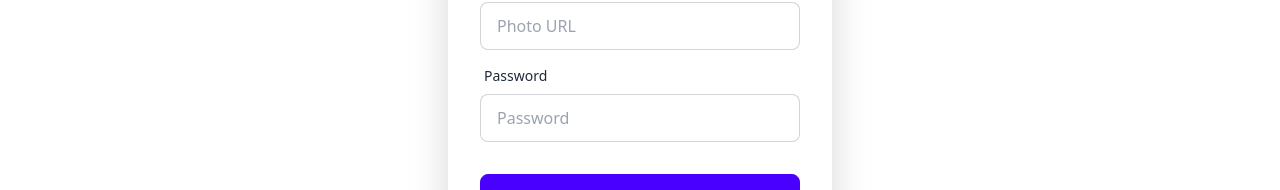
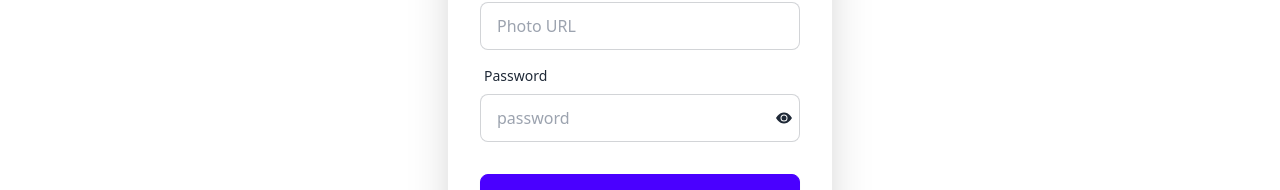
Before and after one commit to ahmed-jobayer/commercial-real-estate9, a React (Vite) app: page /register in a window 1280 px wide. Shown: the part 498-688 px from the top of the page. Built offline with nearby package versions, Linux system fonts and the light colour scheme; no server answers.

Commit message:
password toggle functionality added

```diff
--- a/src/pages/Register/Register.jsx
+++ b/src/pages/Register/Register.jsx
@@ -4,11 +4,13 @@ import Footer from "../../shared/Footer/Footer";
 import { Link } from "react-router-dom";
 import { useContext, useState } from "react";
 import { AuthContext } from "../../providers/AuthProviders";
+import { BsFillEyeFill, BsFillEyeSlashFill } from "react-icons/bs";
 
 const Register = () => {
 
   // const [registerSuccess, setRegisterSuccess] = useState()
   // const [registerError, setRegisterError] = useState()
+  const [togglePass, setTogglePass] = useState(false)
 
 
   const {createUser} = useContext (AuthContext);
@@ -109,13 +111,22 @@ const Register = () => {
                 <label className="label">
                   <span className="label-text">Password</span>
                 </label>
-                <input
-                  type="password"
-                  name="password"
-                  placeholder="Password"
-                  className="input input-bordered"
-                  required
-                />
+                <div className="relative">
+           <input
+              type={ togglePass? "text" : "password"}
+              name="password"
+              placeholder="password"
+              className="input input-bordered w-full"
+              required
+              />
+              <span
+              className="absolute top-1/3 right-2 cursor-pointer"
+              onClick={()=> setTogglePass(!togglePass)}>
+                {
+                    togglePass? <BsFillEyeSlashFill></BsFillEyeSlashFill> : <BsFillEyeFill></BsFillEyeFill>
+                }
+              </span>
+           </div>
               </div>
               <div className="form-control mt-6">
                 <button className="btn btn-primary">Register</button>
```
